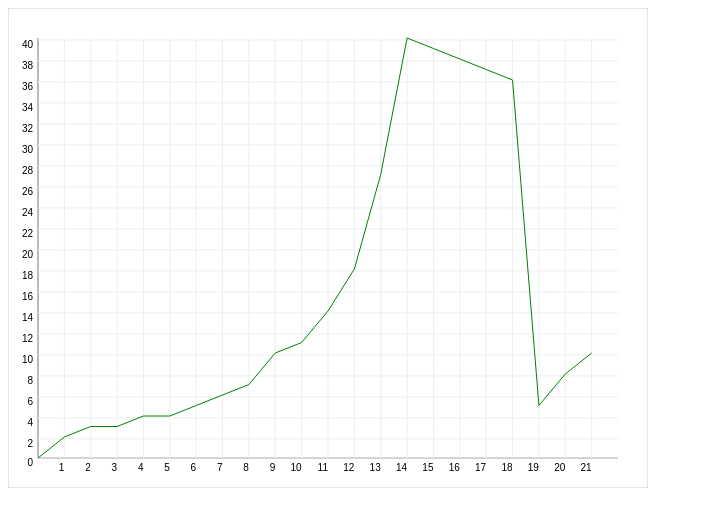
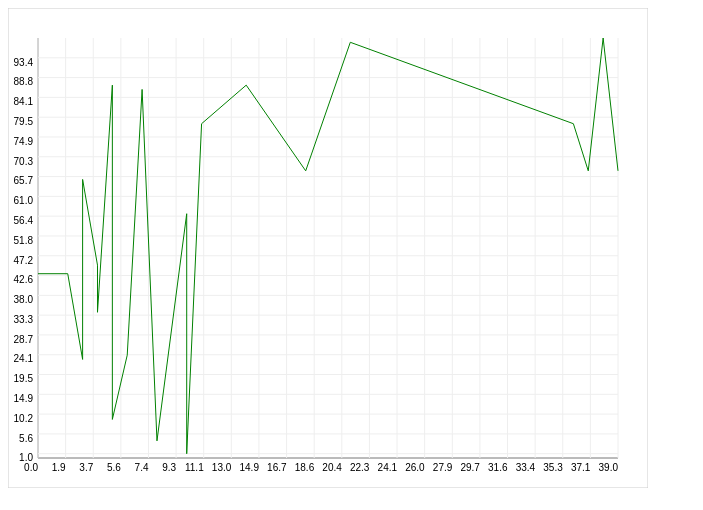
Before and after one commit to ostroffsky/graphjs, a plain HTML site: page index.html in a window 1280 px wide. Shown: the whole page, without its empty margins (0-703 px from the left). Drawn offline with nearby package versions, Linux system fonts and the light colour scheme.

Commit message:
Let's support 2d-array data

```diff
--- a/index.html
+++ b/index.html
@@ -8,7 +8,6 @@
 
     <canvas id='example'>Обновите браузер</canvas>
 
-
     <script>
     var example = document.getElementById("example"),
             decorationsCtx     = example.getContext('2d'),
@@ -17,10 +16,39 @@
             ctx     = example.getContext('2d');
 
 
-    var data = [0,2,3,3,4,4,5,6,7,10,11,14,18,27,40,39,38,37,36, 5, 8, 10];
+    var data = [
+        [0,43],
+        [2,43],
+        [3,23],
+        [3,65],
+        [4,45],
+        [4,34],
+        [5,87],
+        [6,24],
+        [7,86],
+        [10,57],
+        [11,78],
+        [14,87],
+        [18,67],
+        [21,97],
+        [39,67],
+        [38,98],
+        [37,67],
+        [36,78],
+        [5,9],
+        [8,4],
+        [10,1]
+    ];
 
-    var MAX = Math.max.apply(null, data),
-        MIN = Math.min.apply(null, data);
+    // sort initial data
+    data = sortData(data);
+
+
+    var MAX_ARGUMENT = getMax(data, 0),
+        MIN_ARGUMENT = getMin(data, 0);
+
+    var MAX_VALUE = getMax(data, 1),
+        MIN_VALUE = getMin(data, 1);
 
     var PADDING = 30;
 
@@ -42,13 +70,13 @@
     var LENGTH = data.length;
     var STEPX = DATA_WIDTH / LENGTH;
 
+    // draw border
     function drawStroke() {
-        // draw border
         decorationsCtx.strokeStyle = "#ccc";
         decorationsCtx.strokeRect(0, 0, example.width, example.height);
-
     }
 
+    // draw X, Y axis
     function drawAxis() {
         var x = example.width - PADDING;
         var y = PADDING;
@@ -59,25 +87,6 @@
 
         axisCtx.strokeStyle = "#777";
         axisCtx.stroke();
-
-        axisCtx.textBaseline = "top";
-        axisCtx.textAlign = "right";
-
-        for (var i = 1; i < LENGTH; i++) {
-            x = getCoordinatesByValue(i, data[i]).x;
-            drawVerticalRuller(x);
-
-            axisCtx.fillText(i, x, Y0 + 5, STEPX)
-        }
-
-        var step = (MAX - MIN) / LENGTH;
-        for (var i = MIN; i < MAX; i += step) {
-            y = getCoordinatesByValue(i, i).y;
-            i = Math.round(i);
-
-            drawHorizontalRuller(y);
-            axisCtx.fillText(i, X0 - 5, y);
-        }
     }
 
     function initCanvas() {
@@ -89,7 +98,7 @@
         ctx.beginPath();
 
         for (var i = 0; i < LENGTH; i++) {
-            var coordinate = getCoordinatesByValue(i, data[i]);
+            var coordinate = getCoordinatesByValue(data[i][0], data[i][1]);
             x = coordinate.x;
             y = coordinate.y;
 
@@ -105,8 +114,8 @@
     }
 
     function getCoordinatesByValue(x, fx) {
-        var x = X0 + x * STEPX;
-        var y = Y0 - fx * DATA_HEIGHT / MAX;
+        var x = X0 + x * DATA_WIDTH / MAX_ARGUMENT;
+        var y = Y0 - fx * DATA_HEIGHT / MAX_VALUE;
 
         return {
             "x": x,
@@ -139,20 +148,78 @@
     }
 
     function getMin(array, index) {
-        return result = array.reduce(function(max, arr) {
+        return result = array.reduce(function(min, arr) {
             return min <= arr[index] ? min : arr[index];
-        }, -Infinity);
+        }, Infinity);
     }
 
+    function sortData(array) {
+        return array.sort(function(a, b) {
+            return (a[0] < b[0] ? -1 : (a[0] > b[0] ? 1 : 0)); }
+        );
+    }
+
+    function drawLegend(minx, maxx, miny, maxy) {
+        var lengthx = maxx - minx;
+        var lengthy = maxy - miny;
+
+        axisCtx.textBaseline = "top";
+        axisCtx.textAlign = "right";
+
+//        var M = 4500;
+
+//        var yMeasure = Math.log(M) / Math.LN10;
+//        var roundedLog = Math.round(yMeasure - 0.19);
+//        var newStep = Math.pow(10, roundedLog - 1);
+
+        var step = (maxx - minx) / LENGTH;
+        for (var i = minx; i < maxx; i += step) {
+            x = getCoordinatesByValue(i, i).x;
+//            i = Math.round(i);
+
+            drawVerticalRuller(x);
+            axisCtx.fillText(i.toFixed(1), x, Y0 + 5)
+        }
+
+        step = (maxy - miny) / LENGTH;
+        for (var i = miny; i < maxy; i += step) {
+            y = getCoordinatesByValue(i, i).y;
+//            i = Math.floor(i);
+
+            drawHorizontalRuller(y);
+            axisCtx.fillText(i.toFixed(1), X0 - 5, y);
+        }
+    }
+
+    function clearContext(ctx) {
+        ctx.clearRect(0, 0, CANVAS_WIDTH, CANVAS_HEIGHT);
+    }
+
+    function drawAll() {
         initCanvas();
         drawStroke();
         drawAxis();
+        drawLegend(MIN_ARGUMENT, MAX_ARGUMENT, MIN_VALUE, MAX_VALUE);
         drawData();
+    }
 
+    drawAll();
+
+    /*
+        window.addEventListener("load", function(){
+            console.log("ready");
+            document.getElementById("slider").addEventListener("change", function(){
+                clearContext(ctx);
+                var v = this.value;
+                drawAll(v);
+                console.log(this.value)
+            });
+        });
+    */
 
 </script>
 
-<script src='http://172.18.67.45:3000/socket.io/socket.io.js'></script>
-<script src='http://172.18.67.45:3001/browser-sync-client.min.js'></script>
+<script src='http://localhost:3000/socket.io/socket.io.js'></script>
+<script src='http://localhost:3001/browser-sync-client.min.js'></script>
 </body>
 </html>
```
Lines whose indentation alone changed are shown as unchanged.
